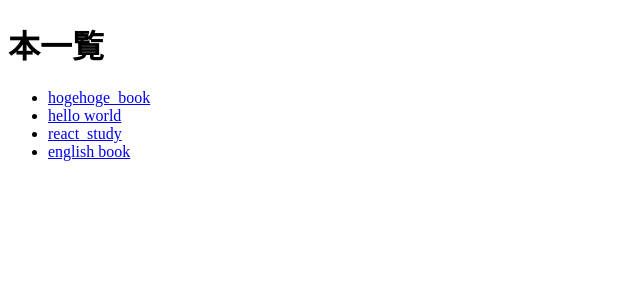
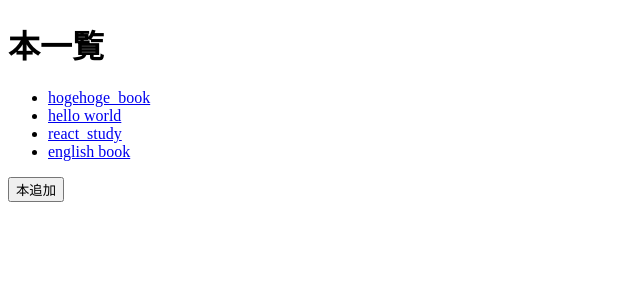
Before and after one commit to eiki-relic/api-routes-app, a Next.js app: page /books in a window 1280 px wide. Shown: the top 300 px of the page, without its empty margins (0-640 px from the left). Built offline with nearby package versions, Linux system fonts and the light colour scheme.

Commit message:
[update] postメソッド

```diff
--- a/pages/api/books/index.ts
+++ b/pages/api/books/index.ts
@@ -1,9 +1,13 @@
-import { NextApiResponse, NextApiRequest } from 'next'
-import { books, Book } from '../../../constants/books'
+import { NextApiResponse, NextApiRequest } from "next";
+import { books, Book } from "../../../constants/books";
 
 export default function handler(
-  _req: NextApiRequest,
-  res: NextApiResponse<Book[]>
+  req: NextApiRequest,
+  res: NextApiResponse<Book[] | { message: string }>
 ) {
-  return res.status(200).json(books)
+  if (req.method === "POST") {
+    console.log(req.body);
+    return res.status(200).json({ message: "POST REQUEST SUCCEEDED" });
+  }
+  return res.status(200).json(books);
 }
--- a/pages/books/index.tsx
+++ b/pages/books/index.tsx
@@ -1,9 +1,10 @@
 import { useEffect, useState } from "react";
 import { Book } from "../../constants/books";
-import Link from "next/link"
+import Link from "next/link";
 
 const Books = () => {
   const [books, setBooks] = useState<Book[]>([]);
+
   useEffect(() => {
     const fetchData = async () => {
       const response = await fetch("/api/books");
@@ -12,20 +13,31 @@ const Books = () => {
     };
     fetchData();
   }, []);
+
+  const postBook = async ({ id, title, about }: Book) => {
+    await fetch("/api/books", {
+      method: "POST",
+      headers: {
+        "Content-Type": "application/json",
+      },
+      body: JSON.stringify({ id: id, title: title, about: about }),
+    });
+  };
   return (
     <>
       <h1>本一覧</h1>
       <ul>
         {books.map((book) => (
           <li key={book.id}>
-              <Link href={`/books/${book.id}`}>
-                {book.title}
-              </Link>
+            <Link href={`/books/${book.id}`}>{book.title}</Link>
           </li>
         ))}
       </ul>
+      <button onClick={() => postBook({ id: 5, title: "post", about: "aaaa" })}>
+        本追加
+      </button>
     </>
-  )
-}
+  );
+};
 
-export default Books
+export default Books;
```
Also changed, not shown: pages/books/[id].tsx (+26 -20 lines). Lines whose indentation alone changed are shown as unchanged.
